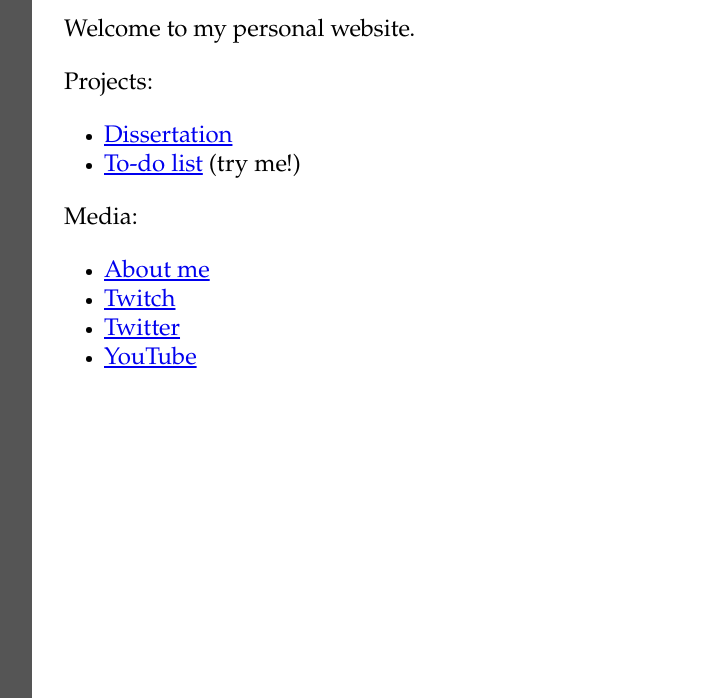
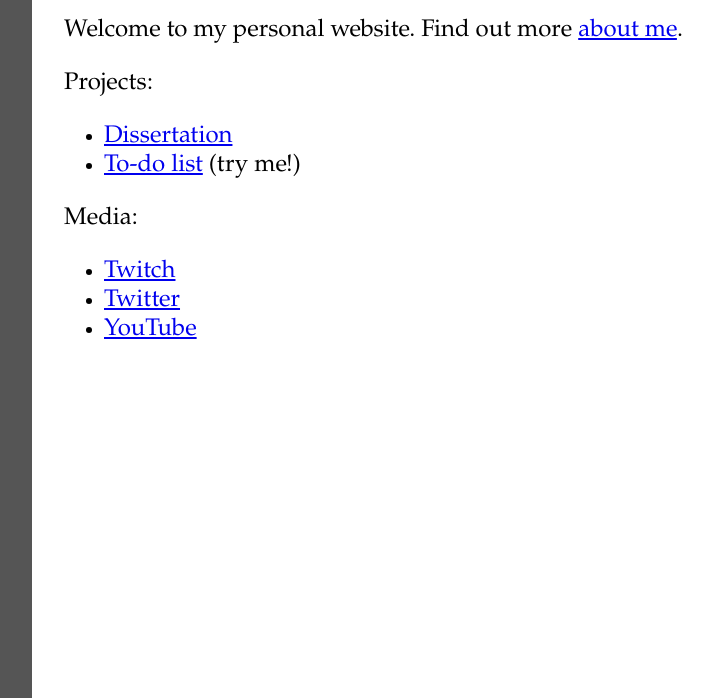
Before and after one commit to sabboth/sabboth.github.io, a plain HTML site: page index.html in a window 1280 px wide. Shown: the part 102-800 px from the top of the page, without its empty margins (4-716 px from the left). Drawn offline with Linux system fonts and the light colour scheme.

Commit message:
About-me updates

```diff
--- a/index.html
+++ b/index.html
@@ -22,7 +22,7 @@
     </div>
     <br>
     <div class="aboutMe">
-      Welcome to my personal website.
+      Welcome to my personal website. Find out more <a href="about-me">about me</a>.
     </div>
 
     <p>Projects:</p>
@@ -33,7 +33,6 @@
 
     <p>Media:</p>
     <ul>
-      <li><a href="about-me/aboutme.md">About me</a></li>
       <li><a href="https://www.twitch.tv/sabboth22">Twitch</a></li>
       <li><a href="https://www.twitter.com/sabboth22">Twitter</a></li>
       <li><a href="https://www.youtube.com/billkolodzey">YouTube</a></li>
```
Also changed, not shown: 2 other files.
